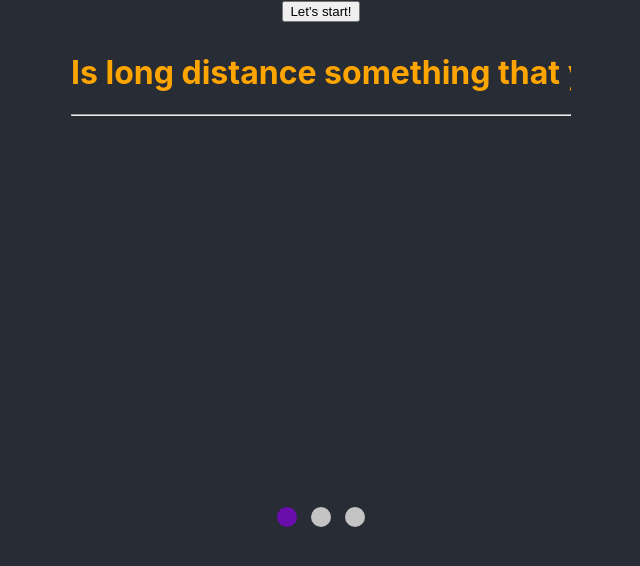
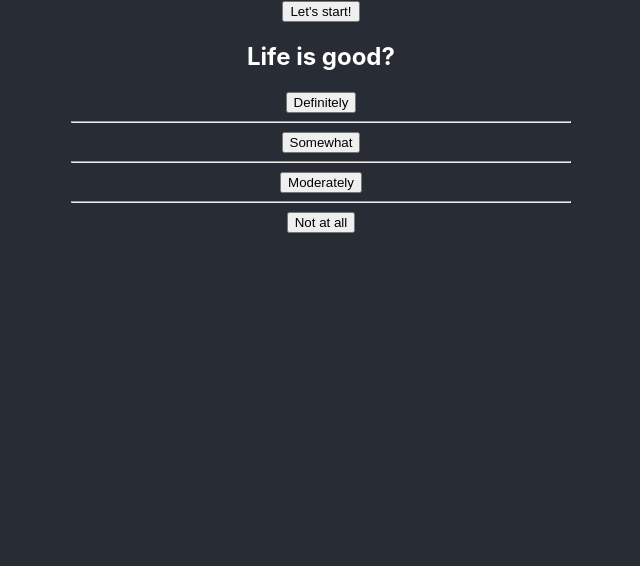
Before and after one commit to Kiiris/Vlyons-Heart, a React (Create React App) app in the folder client/: page /questions in a window 1280 px wide. Shown: the top 566 px of the page, without its empty margins (319-959 px from the left). Built offline with nearby package versions, Linux system fonts and the light colour scheme; no server answers.

Commit message:
progress on questions

```diff
--- a/client/src/pages/Questions.js
+++ b/client/src/pages/Questions.js
@@ -1,21 +1,9 @@
-import React, { useEffect, useState } from 'react';
-import { Slide } from 'react-slideshow-image';
+import React, { useEffect, useState, useRef } from 'react';
 
-const slideImages = [
-  'images/slide_2.jpg',
-  'images/slide_3.jpg',
-  'images/slide_4.jpg'
-];
 const Questions = (props) => {
   const colors = ['#0088FE', '#00C49F', '#FFBB28'];
-
   const [index, setIndex] = useState(0);
   const [questions, setQuestions] = useState([
-    {
-      romance_one: "Is long distance something that you're comfortable with?",
-      romance_two: 'How romantic do you think you are?',
-      romance_three: 'Life is good?'
-    },
     {
       athletic: 'Are your physical attributes more important than mental?',
       athletic_two: 'Is working out a part of your normal routine?'
@@ -28,48 +16,84 @@ const Questions = (props) => {
     }
   ]);
 
-  let slideIndex = 0;
+  const romance = [
+    "Is long distance something that you're comfortable with?",
+    'How romantic do you think you are?',
+    'Life is good?'
+  ];
+  const [text, setText] = useState(
+    romance[Math.floor(Math.random() * romance.length)]
+  );
+  let randomItem = romance[Math.floor(Math.random() * romance.length)];
+  const changeText = (text) => {
+    setText(text);
+  };
   const nerdy = {
     'How important are games to you?': 2,
     "Is coding something you're very particular about?": 2
   };
   const another = ['pickles', 'sheep', 'pie'];
-  useEffect(() => {
-    // setIndex((prevIndex) =>
-    //   prevIndex === colors.length - 1 ? 0 : prevIndex + 1
-    // );
-    // return () => {};
-  }, []);
-
+  const Check = (e) => {
+    if (def.current.id == 'definitely') {
+      console.log('success');
+    } else if (mod.current.id == 'moderately') {
+      console.log('moderate success');
+    } else if (some.current.id == 'somewhat') {
+      console.log('some success');
+    }
+  };
+  const def = useRef('definitely');
+  const mod = useRef('moderately');
+  const some = useRef('somewhat');
+  console.log(mod.current.id);
+  console.log(def.current.id);
+  console.log(some.current.id);
   return (
     <div className="slideshow">
-      <div
-        className="slideshowSlider"
-        style={{ transform: `translate3d(${-index * 100}%, 0, 0)` }}
-      >
-        {questions.map((element, index) => (
-          <div className="slide" key={index} style={{ color: 'orange' }}>
-            <h1>{element.romance_one}</h1>
-            <section>
-              <hr />
-              <h3>{element.definitely}</h3>
-              <h3>{element.moderately}</h3>
-            </section>
-          </div>
-        ))}
-      </div>
-
-      <div className="slideshowDots">
-        {another.map((_, idx) => (
-          <div
-            key={idx}
-            className={`slideshowDot${index === idx ? ' active' : ''}`}
-            onClick={() => {
-              setIndex(idx);
-            }}
-          ></div>
-        ))}
-      </div>
+      <section>
+        <h1>{text}</h1>
+        <button
+          ref={def}
+          id="definitely"
+          onClick={() => {
+            changeText(randomItem);
+            Check();
+          }}
+        >
+          Definitely
+        </button>
+        <hr />
+        <button
+          id="somewhat"
+          ref={some}
+          onClick={() => {
+            changeText(randomItem);
+            Check();
+          }}
+        >
+          Somewhat
+        </button>
+        <hr />
+        <button
+          ref={mod}
+          id="moderately"
+          // ref={myRef}
+          onClick={() => {
+            changeText(randomItem);
+            Check();
+          }}
+        >
+          Moderately
+        </button>
+        <hr />
+        <button
+          onClick={() => {
+            changeText(randomItem);
+          }}
+        >
+          Not at all
+        </button>
+      </section>
     </div>
   );
 };
```
